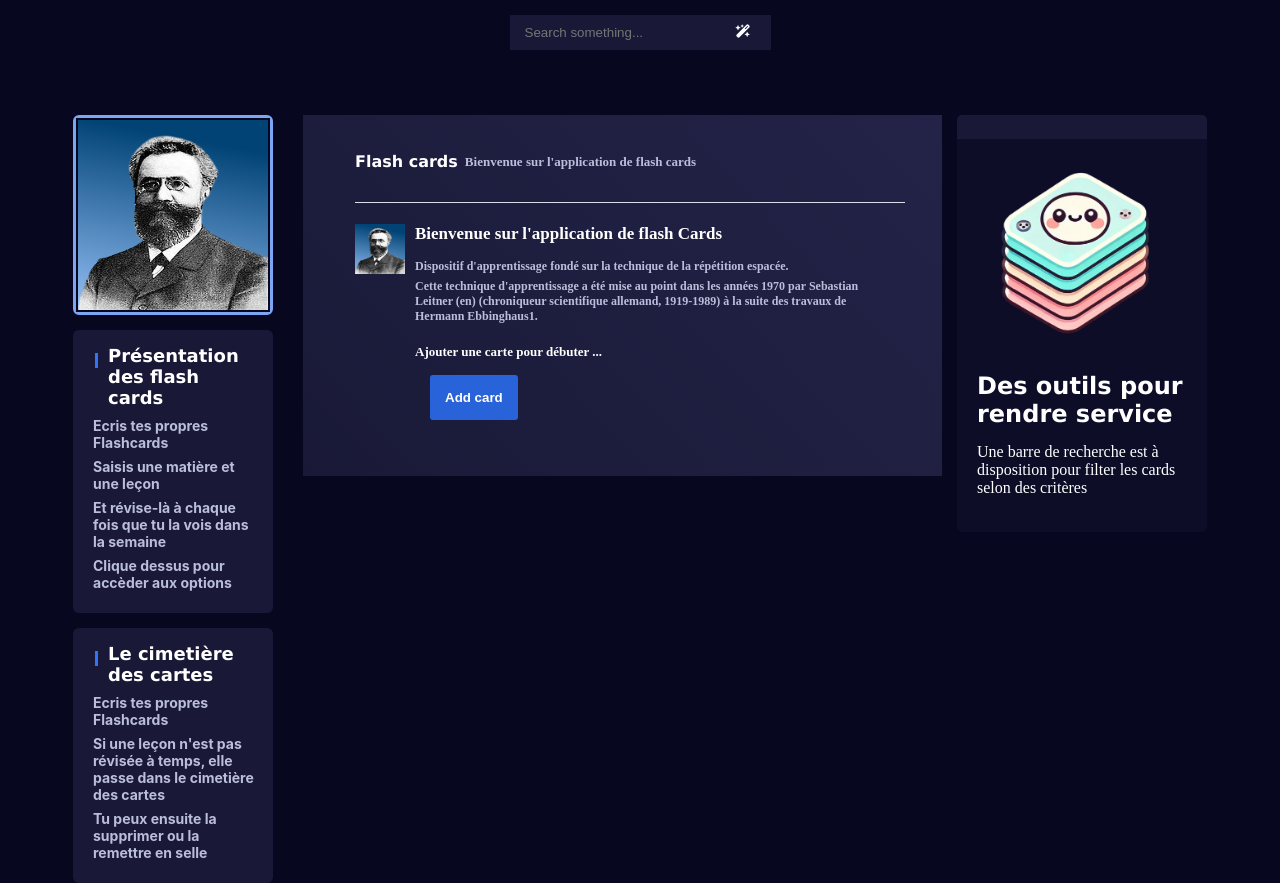
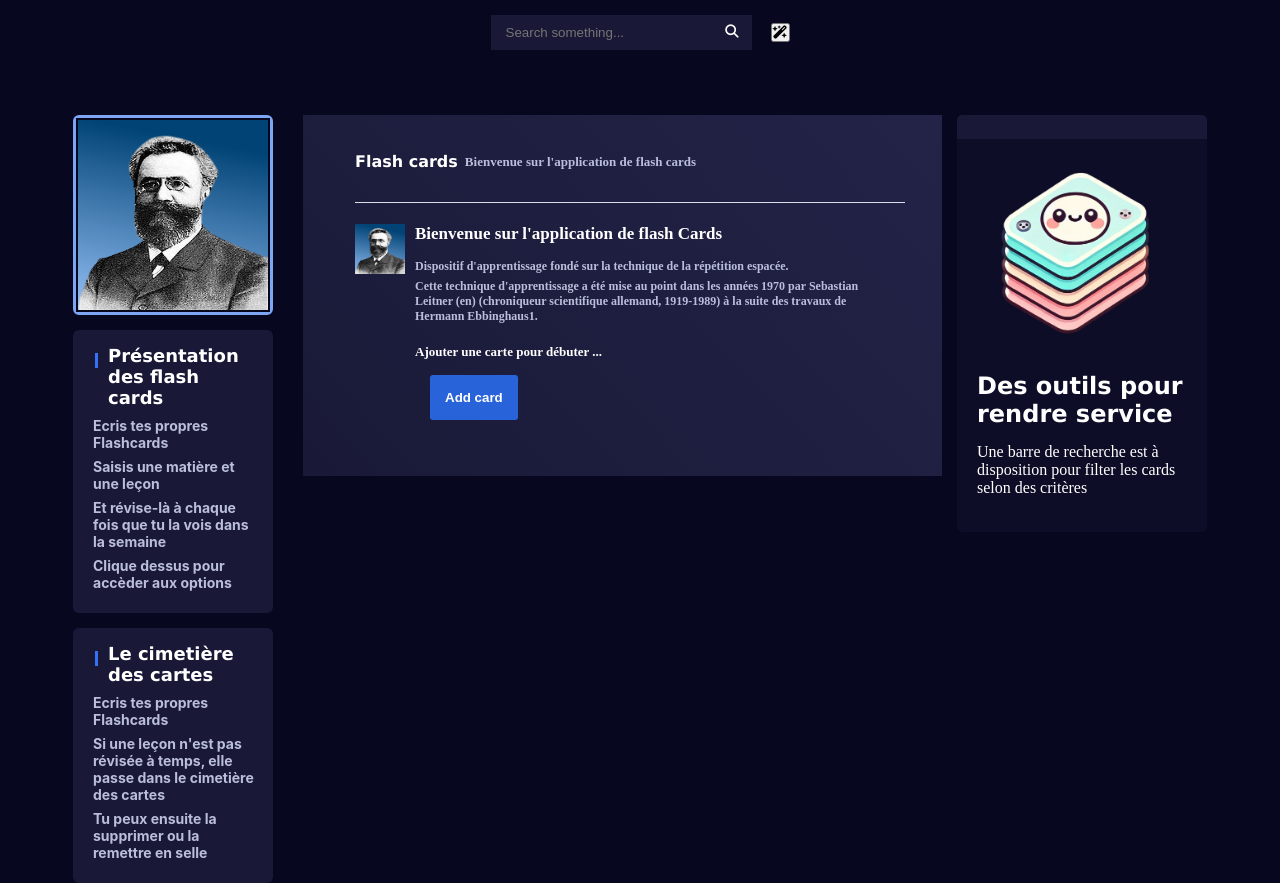
Before and after one commit to krommmm/gestionnaireRevision2, a website with bundled scripts: page front/index.html in a window 1280 px wide. Built offline with nearby package versions, Linux system fonts and the light colour scheme.

Commit message:
update header

```diff
--- a/front/assets/css/header.css
+++ b/front/assets/css/header.css
@@ -18,24 +18,28 @@ header {
     overflow: hidden;
     text-overflow: ellipsis;
 }
+
 .text-limiter {
     width: 100px;
     display: block;
     overflow: hidden;
     text-overflow: ellipsis;
     white-space: nowrap;
-  }
+}
 
 input:focus {
     outline: none;
 }
 
-#formSearchBar button {
+#formSearchBar .glass {
     background-color: #191937;
     color: white;
     border: none;
     cursor: pointer;
     position: absolute;
     top: 9px;
-    right: 20px;
+    right: 51px;
 }
+.magicStorage{
+    margin-left: 15px;
+}
```
